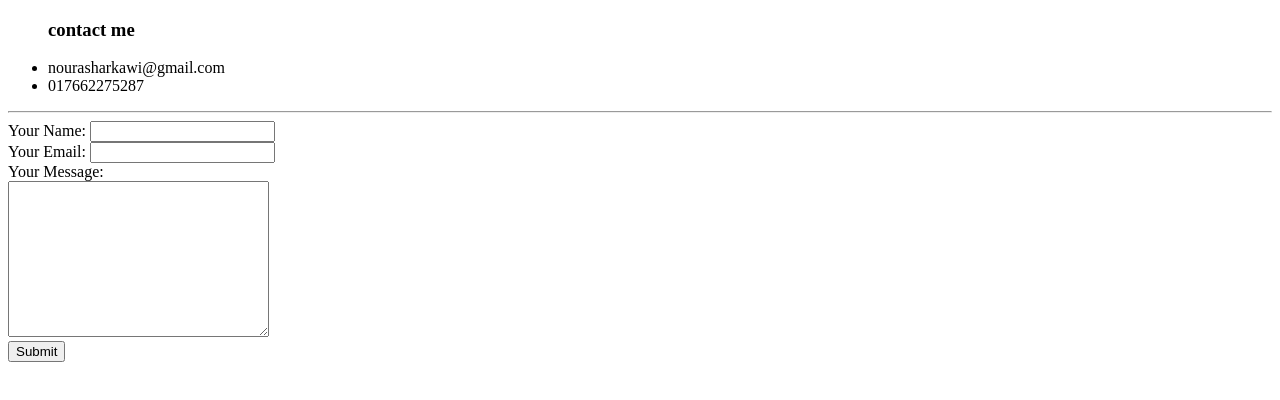
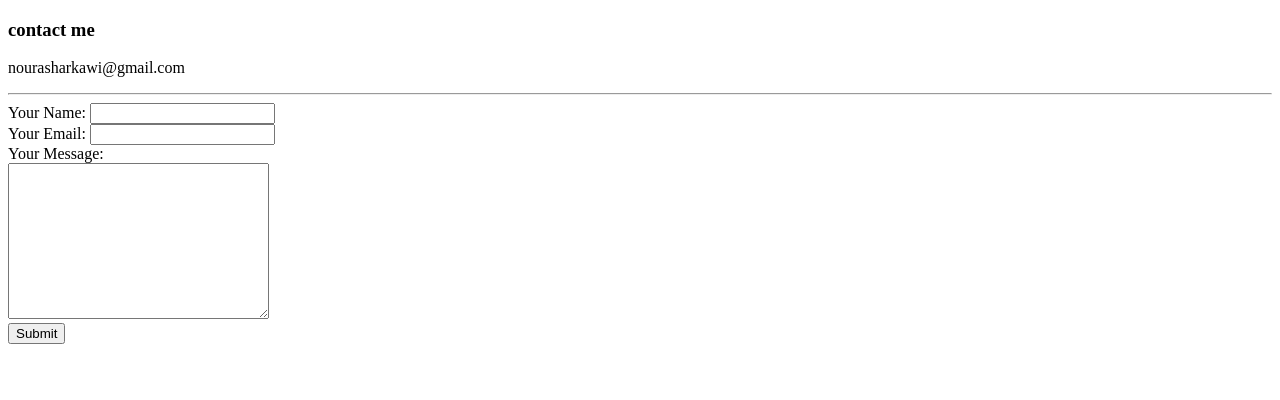
Before and after one commit to nourasharkawi/CV, a plain HTML site: page contactme.html in a window 1280 px wide. Drawn offline with Linux system fonts and the light colour scheme.

Commit message:
Update contactme.html

```diff
--- a/contactme.html
+++ b/contactme.html
@@ -6,11 +6,9 @@
     <title>contact me</title>
   </head>
   <body>
-    <ul>
+
       <h3>contact me</h3>
-      <li>nourasharkawi@gmail.com</li>
-      <li>017662275287</li>
-    </ul>
+    <p>nourasharkawi@gmail.com</p>
     <hr />
     <form
       action="mailto:nourasharkawi@gmail.com"
```
